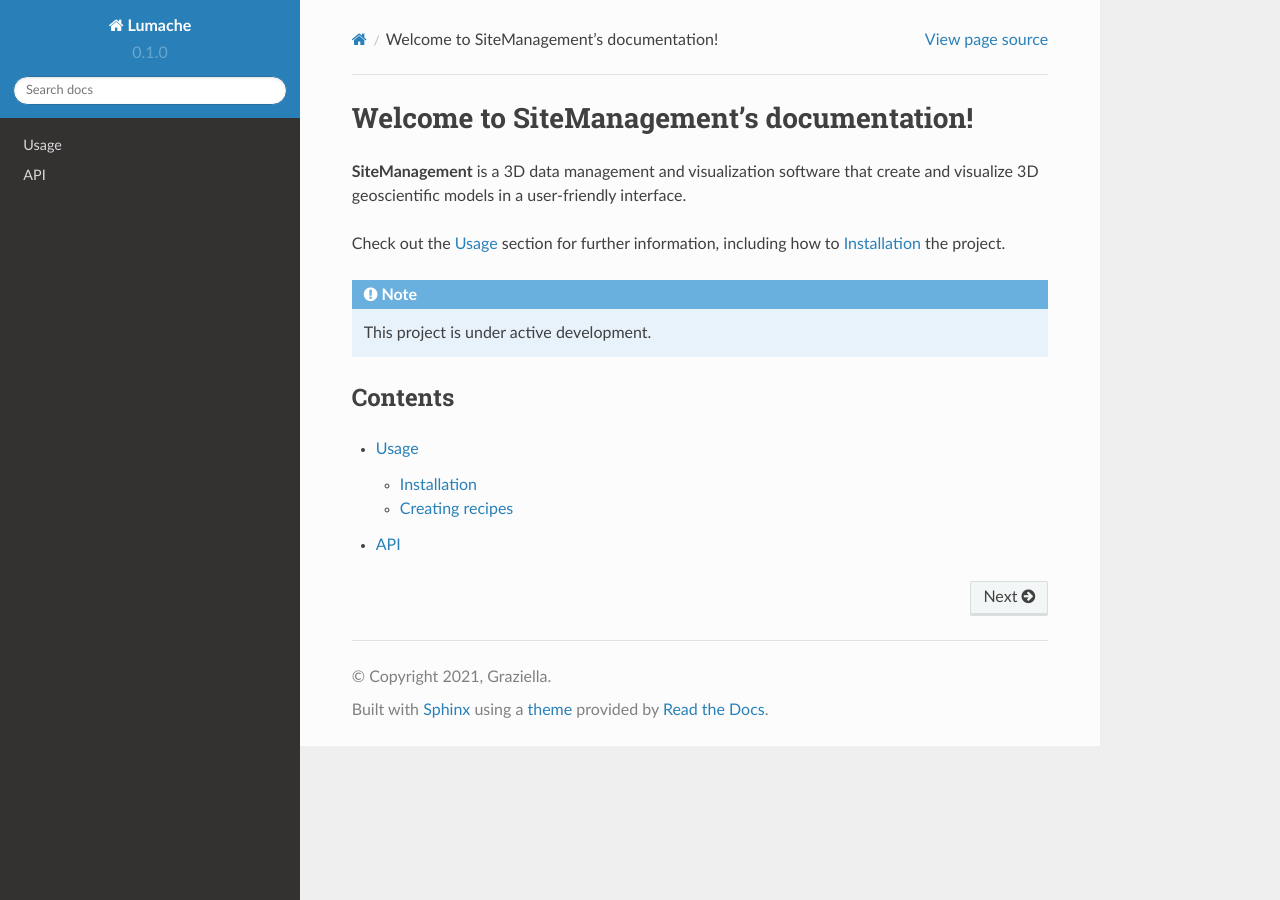
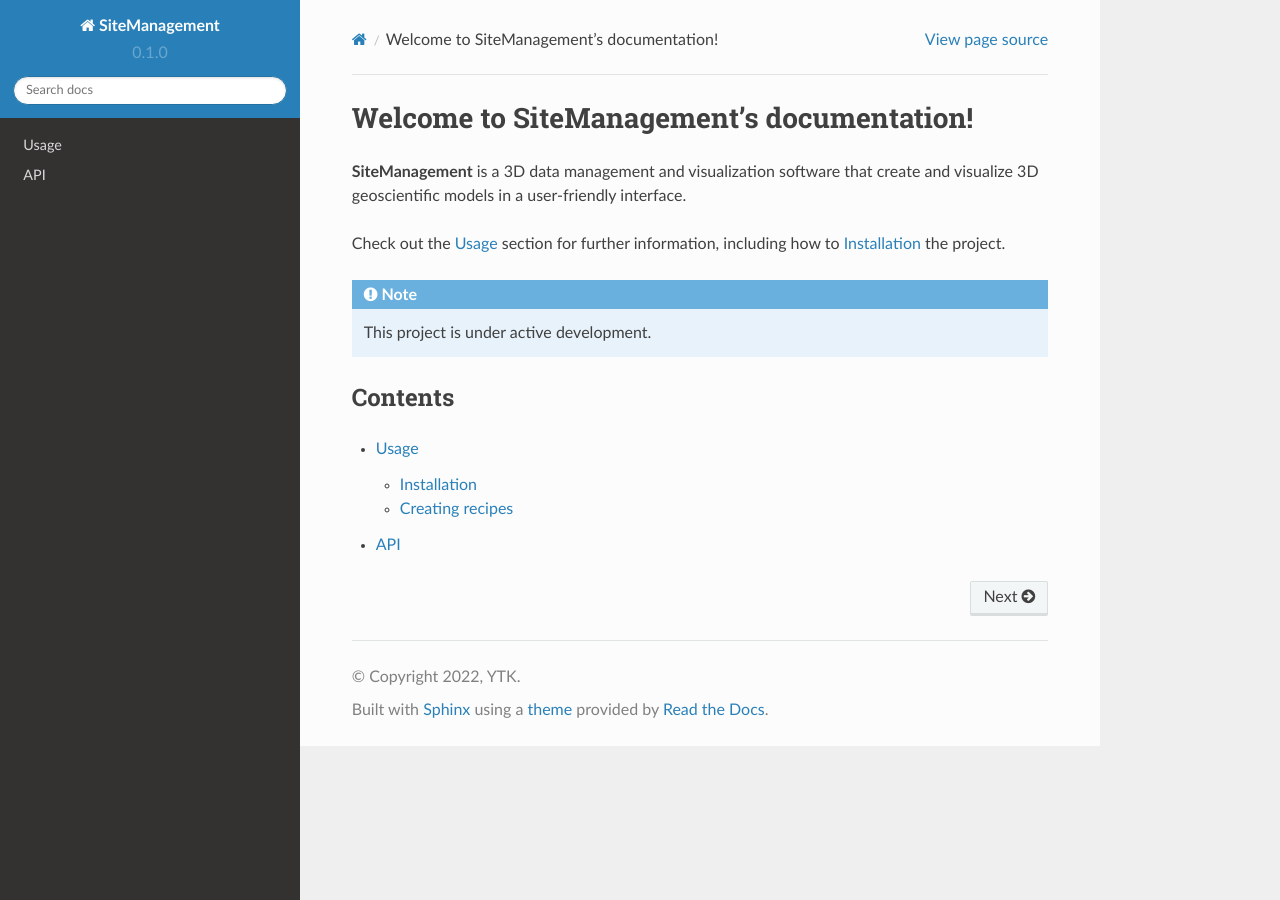
Before and after one commit to scarletref/site-management-tutorial, a Sphinx documentation site: the page built from docs/source/index.rst, in a window 1280 px wide. Built offline with Sphinx 7.4.7 and the Read the Docs theme 2.0.0, drawn with Linux system fonts in a browser that asks for light colours.

Commit message:
Update conf.py

```diff
--- a/docs/source/conf.py
+++ b/docs/source/conf.py
@@ -2,9 +2,9 @@
 
 # -- Project information
 
-project = 'Lumache'
-copyright = '2021, Graziella'
-author = 'Graziella'
+project = 'SiteManagement'
+copyright = '2022, YTK'
+author = 'YTK'
 
 release = '0.1'
 version = '0.1.0'
```
